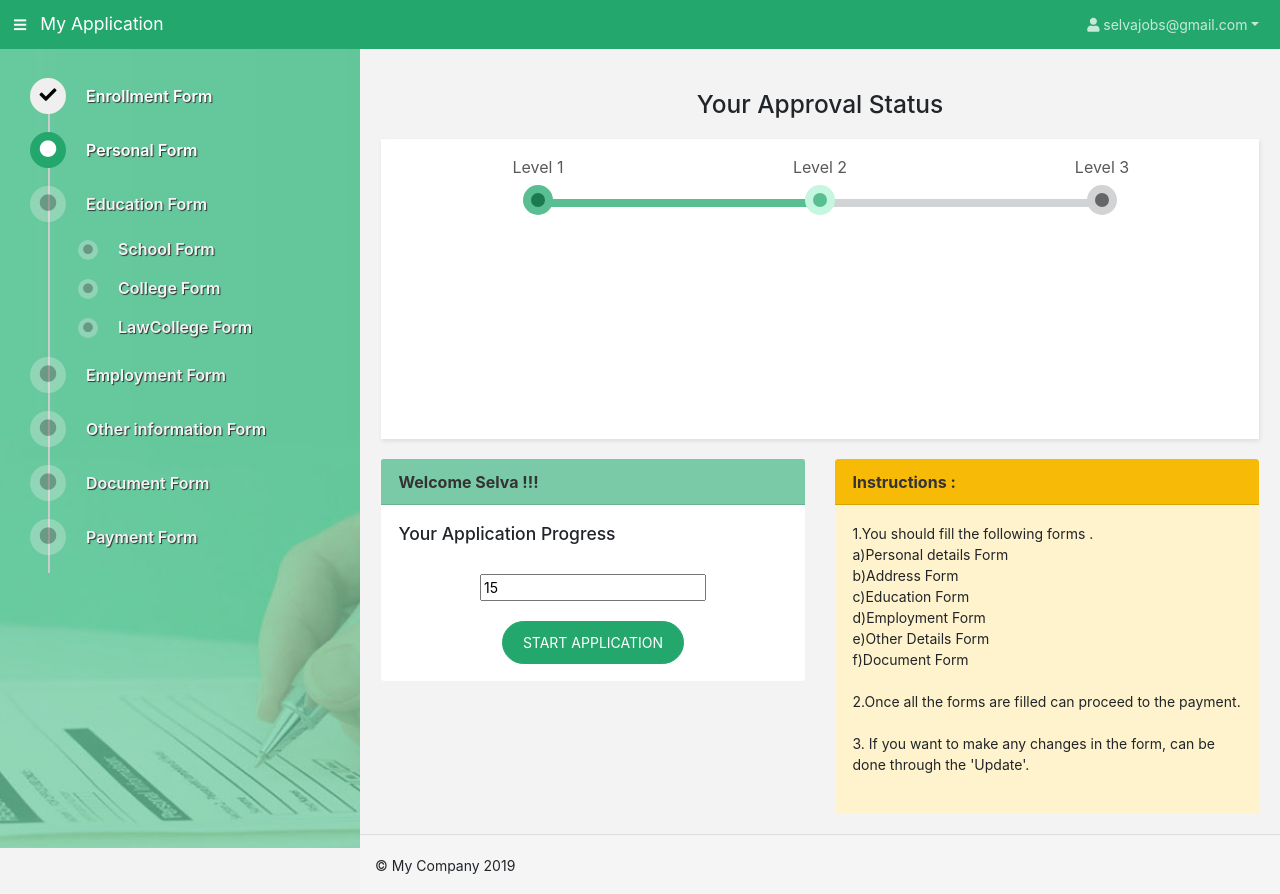
After one commit to selvar05/phploginhtml, a PHP site: the page made by html/index -submenu-sample.html in a window 1280 px wide. The commit adds this page. Run offline with PHP 8.4, Linux system fonts and the light colour scheme; some libraries are stand-ins or nearby versions.

Commit message:
created side menu sample

```diff
--- a/html/assets/css/common.css
+++ b/html/assets/css/common.css
@@ -436,7 +436,25 @@ h2.mb-4 {
   color: #fff;
   -webkit-animation: minus 0.5s;
 }
+/*side bar sub menu styles*/
+.sub-wizard{
+  margin-left: 48px;
+}
+.sub-wizard .btn-circle{
+  width:20px;
+  height: 20px;
+  padding: 0;
+}
+.sub-wizard .fa{
+  font-size: 10px;
+  top: -1px;
+  position: relative;
+}
 
+.sub-wizard a.wiz-head{
+  margin-top: 15px;
+  top: -18px;
+}
 @keyframes minus {
   from {
     transform: rotate(0deg);
--- /dev/null
+++ b/html/index -submenu-sample.html
@@ -0,0 +1,290 @@
+<!DOCTYPE html>
+<html lang="en-US">
+
+<head>
+    <meta charset="UTF-8">
+    <meta http-equiv="X-UA-Compatible" content="IE=edge">
+    <meta name="viewport" content="width=device-width, initial-scale=1">
+    <meta name="csrf-param" content="_csrf">
+    <meta name="csrf-token" content="JIsEbu7INaGM58BUSMeATgOjEOipegTUwYUqfHxWeU4V2Ftci51Y6NylmDoRotEtecVDu5o-SKSt3XoXFjorOA==">
+    <title>My Application</title>
+    <link rel="stylesheet" href="https://maxcdn.bootstrapcdn.com/bootstrap/4.0.0/css/bootstrap.min.css" integrity="sha384-Gn5384xqQ1aoWXA+058RXPxPg6fy4IWvTNh0E263XmFcJlSAwiGgFAW/dAiS6JXm"
+        crossorigin="anonymous">
+    <link href="assets/css/stylesheet.css" rel="stylesheet">
+    <link rel="stylesheet" href="https://use.fontawesome.com/releases/v5.0.10/css/all.css" integrity="sha384-+d0P83n9kaQMCwj8F4RJB66tzIwOKmrdb46+porD/OvrJ+37WqIM7UoBtwHO6Nlg"
+        crossorigin="anonymous">
+
+
+    <link href="assets/vendor/bootadmin.css" rel="stylesheet">
+    <link href="assets/css/main.css" rel="stylesheet">
+    <link href="assets/css/common.css" rel="stylesheet">
+    <style>
+        .no-gutters-left {
+    		padding-left: 0;
+    	}
+
+    	.no-gutters-right {
+    		padding-right: 0;
+    	}
+
+    </style>
+</head>
+
+<body class="bg-light">
+
+    <nav class="navbar navbar-expand navbar-dark bg-primary">
+        <a class="sidebar-toggle mr-3" href="#"><i class="fa fa-bars"></i></a>
+        <a class="navbar-brand" href="/current/web/">My Application</a>
+
+        <div class="navbar-collapse collapse">
+            <ul class="navbar-nav ml-auto">
+                <li class="nav-item dropdown">
+                    <a href="#" id="dd_user" class="nav-link dropdown-toggle" data-toggle="dropdown" aria-expanded="false"><i
+                            class="fa fa-user"></i>
+                        selvajobs@gmail.com</a>
+                    <div class="dropdown-menu dropdown-menu-right" aria-labelledby="dd_user">
+                        <!-- <a href="#" class="dropdown-item">Profile</a> -->
+                        <form action="/current/web/index.php?r=site%2Flogout" method="post">
+                            <input type="hidden" name="_csrf" value="JIsEbu7INaGM58BUSMeATgOjEOipegTUwYUqfHxWeU4V2Ftci51Y6NylmDoRotEtecVDu5o-SKSt3XoXFjorOA==">
+                            <button type="submit" class="dropdown-item">LOGOUT</button> </form>
+                    </div>
+                </li>
+            </ul>
+        </div>
+    </nav>
+
+    <!-- <div class="container"> -->
+    <div class="d-flex">
+
+
+        <div class="sidebar sidebar-dark bg-dark">
+
+
+                <div class="stepwizard">
+                        <div class="stepwizard-row">
+                            <div class="stepwizard-step">
+                                <button type="button" class="btn-default btn-circle"><i class="fa fa-check"></i></button>
+                                <a  class="wiz-head" href="#">Enrollment Form</a>
+                            </div>
+                            <div class="stepwizard-step">
+                                <button type="button" class="btn-primary btn-circle"><i class="fa fa-circle"></i></button>
+                                <a  class="wiz-head"href="#">Personal Form</a>
+                            </div>
+                            <div class="stepwizard-step">
+                                <button type="button" class="btn-default btn-circle" disabled="disabled"><i class="fa fa-circle"></i></button>
+                                <a class="wiz-head" href="#" disabled="disabled">Education Form</a>
+                                <div class="sub-wizard">
+                                    <button type="button" class="btn-default btn-circle" disabled="disabled"><i class="fa fa-circle"></i></button>
+                                    <a class="wiz-head" href="#" disabled="disabled">School Form</a>
+
+
+                                    <button type="button" class="btn-default btn-circle" disabled="disabled"><i class="fa fa-circle"></i></button>
+                                    <a class="wiz-head" href="#" disabled="disabled">College Form</a>
+
+
+                                        <button type="button" class="btn-default btn-circle" disabled="disabled"><i class="fa fa-circle"></i></button>
+                                        <a class="wiz-head" href="#" disabled="disabled">LawCollege Form</a>
+                                    </div>
+
+                            </div>
+
+                            <div class="stepwizard-step">
+                                    <button type="button" class="btn-default btn-circle" disabled="disabled"><i class="fa fa-circle"></i></button>
+                                    <a  class="wiz-head" href="#" disabled="disabled">Employment Form</a>
+                            </div>
+                            <div class="stepwizard-step">
+                                    <button type="button" class="btn-default btn-circle" disabled="disabled"><i class="fa fa-circle"></i></button>
+                                    <a  class="wiz-head" href="#" disabled="disabled">Other information Form</a>
+                            </div>
+                            <div class="stepwizard-step">
+                                    <button type="button" class="btn-default btn-circle" disabled="disabled"><i class="fa fa-circle"></i></button>
+                                    <a class="wiz-head" href="#" disabled="disabled">Document Form</a>
+                            </div>
+                            <div class="stepwizard-step">
+                                    <button type="button" class="btn-default btn-circle" disabled="disabled"><i class="fa fa-circle"></i></button>
+                                    <a class="wiz-head" href="#" disabled="disabled">Payment Form</a>
+                            </div>
+
+                        </div>
+                    </div>
+
+
+
+           <!--<ul class="list-unstyled ">
+                <li><a href="enrollment.html">Enrollment Form</a></li>
+                <li><a href="/current/web/index.php?r=userbasicdetailsmaster%2Fgetform">Personal Form</a></li>
+                <li><a href="/current/web/index.php?r=addressform%2Fgetform">Address Form</a></li>
+                <li><a href="/current/web/index.php?r=userschool%2Fgetform">Education Form</a>
+                    <ul>
+                        <li class="list-unstyled"><a href="/current/web/index.php?r=userschool%2Fgetform">School Form</a></li>
+                        <li class="list-unstyled"><a href="/current/web/index.php?r=userscollege%2Fgetform">College
+                                Form</a></li>
+                        <li class="list-unstyled"><a href="/current/web/index.php?r=userlawcollege%2Fgetform">LawCollege
+                                Form</a></li>
+                    </ul>
+                </li>
+                <li><a href="/current/web/index.php?r=employmentform%2Fgetform">Employment Form</a></li>
+                <li><a href="/current/web/index.php?r=userotherinformation%2Fgetform">Other Information Form</a></li>
+                <li><a href="/current/web/index.php?r=user-document%2Fgetform">Document Form</a></li>
+                <li><a href="/current/web/index.php?r=user-fee-master%2Fgetform">Payment Form</a></li>
+            </ul>-->
+        </div>
+        <div class="content p-4">
+            <div class="text-center mb-4"></div>
+            <style>
+                .btn .caret,
+                #w0-cols {
+                    display: none;
+                }
+            </style>
+            <style type="text/css">
+                input[type=number]::-webkit-inner-spin-button,
+                input[type=number]::-webkit-outer-spin-button {
+                    -webkit-appearance: none;
+                    -moz-appearance: none;
+                    appearance: none;
+                    margin: 0;
+                }
+            </style>
+            <div class="site-index">
+                    <h3 class="title text-center appr-heading">Your Approval Status</h3>
+                    <div class="row bs-wizard" style="border-bottom:0;">
+
+                            <div class="col bs-wizard-step complete">
+                              <div class="text-center bs-wizard-stepnum">Level 1</div>
+                              <div class="progress"><div class="progress-bar"></div></div>
+                              <span class="bs-wizard-dot"  data-placement="bottom" ></span>
+                              <div class="bs-wizard-info text-center">
+
+                                  <span class="title-txt"><span class="status complete">
+                                        Level 1 Approved</span>
+                                  </span>
+                                  <table class="details">
+                                  <tr><td>Status</td><td>:</td><td class="status complete">Completed</td></tr>
+                                  <tr><td>Date</td><td>:</td><td>10/12/2018</td></tr>
+                                  <tr><td>Comments</td><td>:</td><td>Approved.Nam mollis tristique erat vel tristique. Aliquam erat volutpat. </td></tr>
+                              </table>
+                            </div>
+                            </div>
+
+                            <div class="col bs-wizard-step active"><!-- complete -->
+                              <div class="text-center bs-wizard-stepnum">Level 2</div>
+                              <div class="progress"><div class="progress-bar"></div></div>
+                              <span class="bs-wizard-dot"  data-placement="bottom" ></span>
+                              <div class="bs-wizard-info text-center">
+                                    <span class="title-txt"><span class="status progressing">Level 2 Progressing</span>  </span>
+                                <table class="details">
+                                    <tr><td>Status</td><td>:</td><td class="status progressing">Progress</td></tr>
+                                    <tr><td>Date</td><td>:</td><td>12/1/2019</td></tr>
+                                    <tr><td>Comments</td><td>:</td><td>Verification Pending </td></tr>
+                                </table>
+                            </div>
+                            </div>
+
+                            <div class="col bs-wizard-step"><!-- complete -->
+                              <div class="text-center bs-wizard-stepnum">Level 3</div>
+                              <div class="progress"><div class="progress-bar"></div></div>
+                              <span class="bs-wizard-dot" data-placement="bottom"></span>
+                              <div class="bs-wizard-info text-center">
+                                    <span class="title-txt">Level 3 Pending</span>
+                                    <table class="details">
+                                        <tr><td>Staus</td><td>:<td> Waiting for Level 1 & Level 2 Approvals</td></tr>
+                                        </table>
+
+                               </div>
+                            </div>
+
+
+                        </div>
+                <div class="row">
+                    <div class="col-md-6">
+                            <div class="card bg-white">
+                                    <div class="card-header card-bg">
+                                            Welcome Selva !!!
+                                    </div>
+                                    <div class="card-body">
+                                      <h5 class="card-title">Your Application Progress</h5>
+                                      <div class="card-text">
+                                          <div class="text-center">
+                                              <div class="progress-graph">
+                                            <input type="text" value="15" class="applicationstatusmap" data-width="150"  data-height="150" data-readOnly=true data-thickness=".4"
+                                            data-fgColor="chartreuse">
+                                        </div>
+                                                    <form id="w0" action="index.php?r=userbasicdetailsmaster%2Fstartapplication" method="post">
+                                                            <input type="hidden" name="_csrf" value="JIsEbu7INaGM58BUSMeATgOjEOipegTUwYUqfHxWeU4V2Ftci51Y6NylmDoRotEtecVDu5o-SKSt3XoXFjorOA==">
+                                                            <button type="submit" class="btn btn-primary">START APPLICATION</button>
+                                                            <!-- <a href="index.php?r=userbasicdetailsmaster%2Fgetform" class="btn btn-primary">START APPLICATION</a><br/><br/> -->
+                                                           <br/>
+                                                        </form>
+                                            </div>
+                                      </div>
+                                    </div>
+                                  </div>
+                    </div>
+                    <div class="col-md-6">
+                            <div class="card bg-warning">
+                                    <div class="card-header">
+                                            Instructions :
+                                    </div>
+                                    <div class="card-body bg-warning-body">
+
+                                      <p class="card-text">
+
+                                            1.You should fill the following forms .<br />
+                                            a)Personal details Form <br />
+                                            b)Address Form<br />
+                                            c)Education Form<br />
+                                            d)Employment Form<br />
+                                            e)Other Details Form<br />
+                                            f)Document Form<br /><br />
+
+                                            2.Once all the forms are filled can proceed to the payment.<br /><br />
+
+                                            3. If you want to make any changes in the form, can be done through the 'Update'.<br /><br />
+                                      </p>
+
+
+                                    </div>
+                                  </div>
+                    </div>
+                </div>
+                           </div>
+            <div class="site-index">
+            </div>
+            <div class="site-index">
+            </div>
+
+            <div class="site-index">
+
+
+
+
+
+
+
+            </div>
+
+        </div>
+    </div>
+
+    <footer class="footer">
+        <div class="container">
+            <p class="pull-left">&copy; My Company 2019</p>
+
+        </div>
+    </footer>
+
+    <script src="https://code.jquery.com/jquery-3.2.1.slim.min.js" integrity="sha384-KJ3o2DKtIkvYIK3UENzmM7KCkRr/rE9/Qpg6aAZGJwFDMVNA/GpGFF93hXpG5KkN"
+        crossorigin="anonymous"></script>
+    <script src="https://cdnjs.cloudflare.com/ajax/libs/popper.js/1.12.9/umd/popper.min.js" integrity="sha384-ApNbgh9B+Y1QKtv3Rn7W3mgPxhU9K/ScQsAP7hUibX39j7fakFPskvXusvfa0b4Q"
+        crossorigin="anonymous"></script>
+    <script src="https://maxcdn.bootstrapcdn.com/bootstrap/4.0.0/js/bootstrap.min.js" integrity="sha384-JZR6Spejh4U02d8jOt6vLEHfe/JQGiRRSQQxSfFWpi1MquVdAyjUar5+76PVCmYl"
+        crossorigin="anonymous"></script>
+        <script type="text/javascript" src="assets/js/bootadmin.js"></script>
+          <script type="text/javascript" src="https://cdnjs.cloudflare.com/ajax/libs/jQuery-Knob/1.2.13/jquery.knob.min.js"></script>
+
+    <script type="text/javascript" src="https://cdnjs.cloudflare.com/ajax/libs/popper.js/1.11.0/umd/popper.min.js"></script>
+    <script type="text/javascript" src="assets/js/home.js"></script>
+</body>
+
+</html>
```
